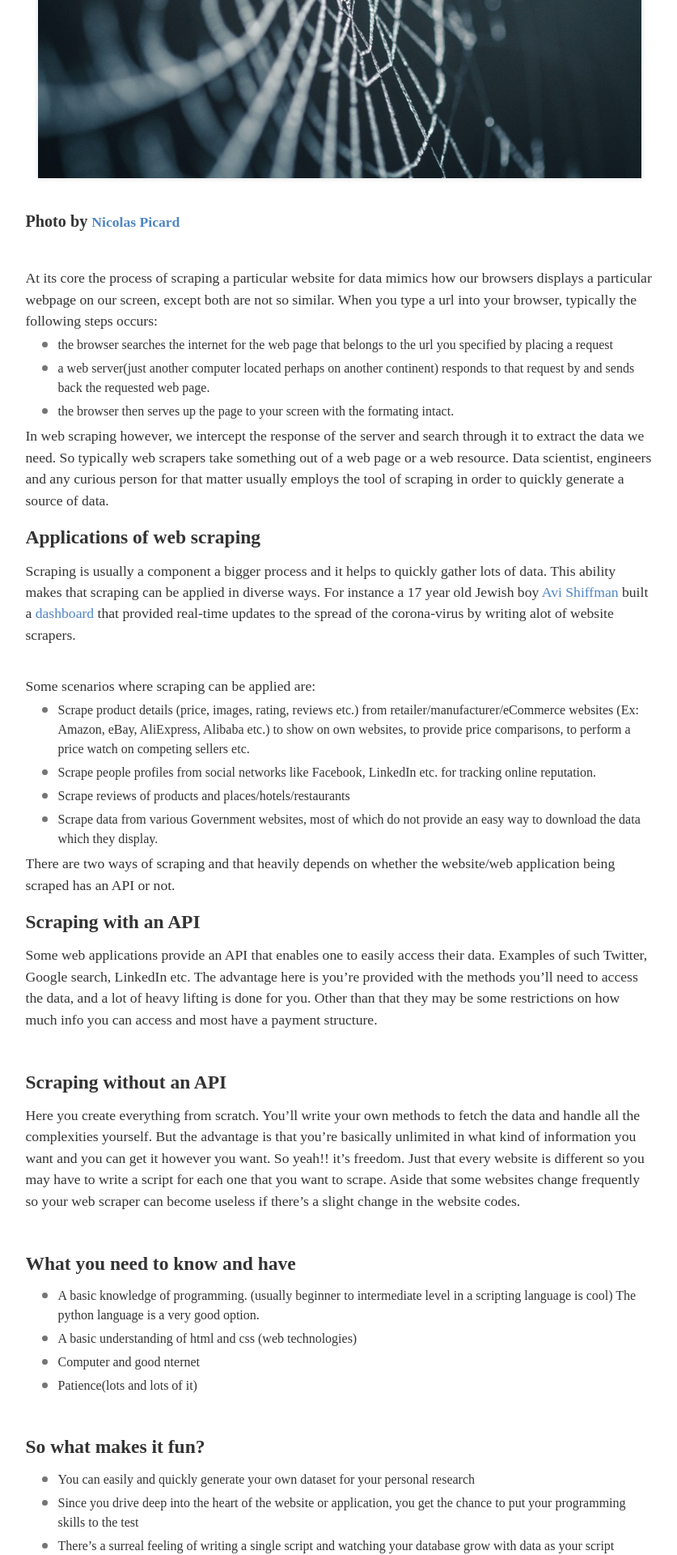
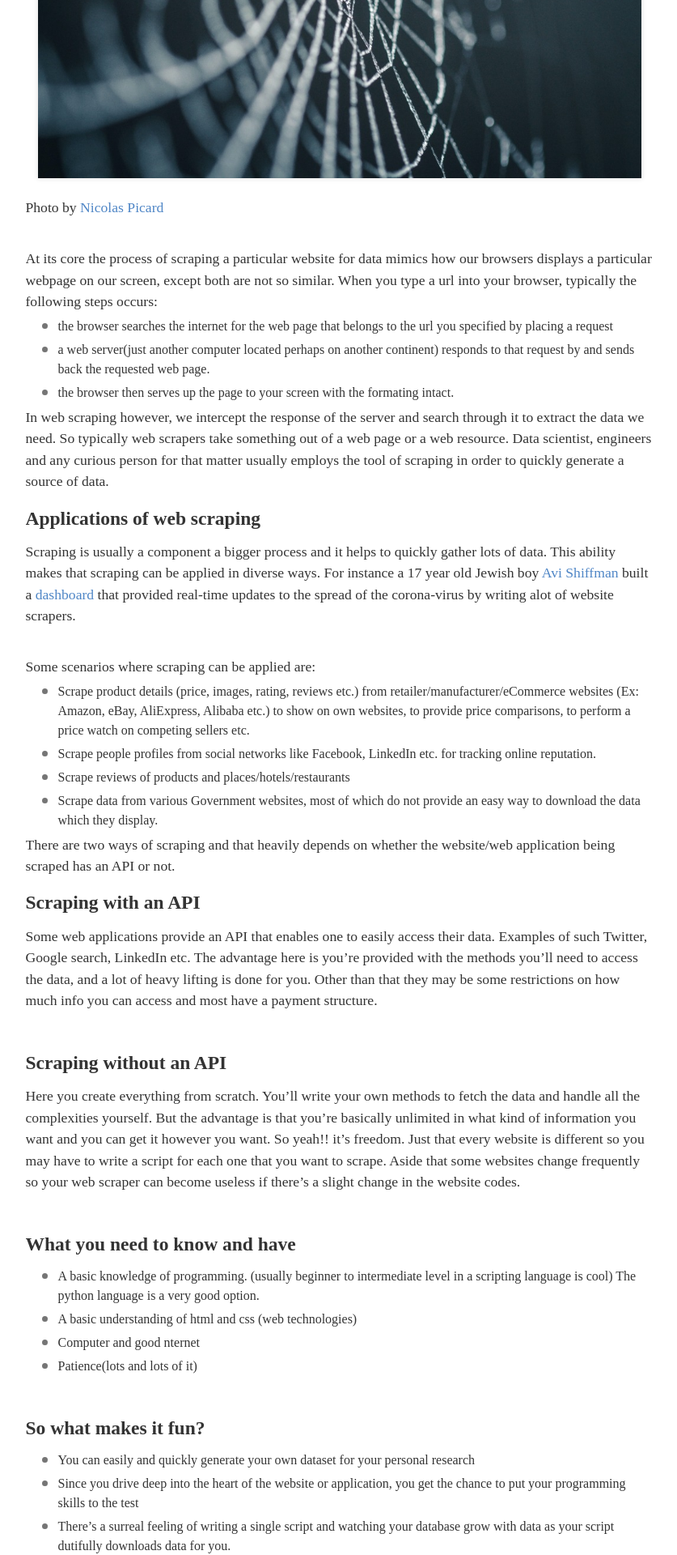
Before and after one commit to cliffordEmmanuel/cliffordEmmanuel.github.io, a Jekyll site: the page built from _posts/2020-02-06-scrapping.md, in a window 1280 px wide. Shown: the part 610-2530 px from the top of the page at 81% size, without its empty margins (220-1057 px from the left). Built offline with Jekyll 4.4.1, drawn with Linux system fonts in a browser that asks for light colours; nearby versions of some CDN libraries; some web fonts are replaced.

```diff
--- a/_posts/2020-02-06-scrapping.md
+++ b/_posts/2020-02-06-scrapping.md
@@ -5,11 +5,10 @@ subtitle :  Why I'm learning to love it.
 tags: [Scraping, Python]
 author: Clifford
 comments : True
-
 ---
 
 ![webscrape](/assets/project/webscrape.jpg)
-##### Photo by [Nicolas Picard](https://unsplash.com/@artnok?utm_source=unsplash&amp;utm_medium=referral&amp;utm_content=creditCopyText)
+Photo by [Nicolas Picard](https://unsplash.com/@artnok?utm_source=unsplash&amp;utm_medium=referral&amp;utm_content=creditCopyText)
 
 <br>
 
```
